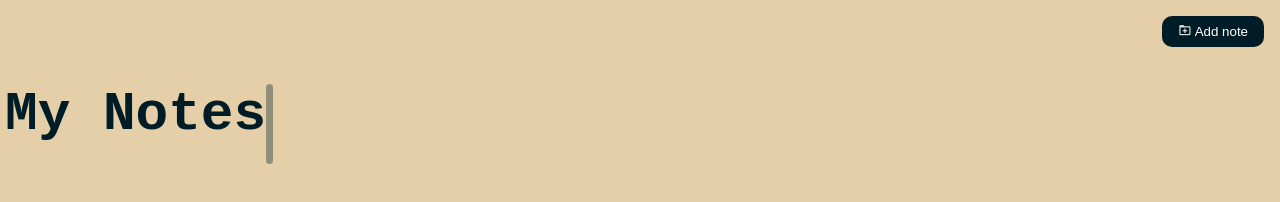
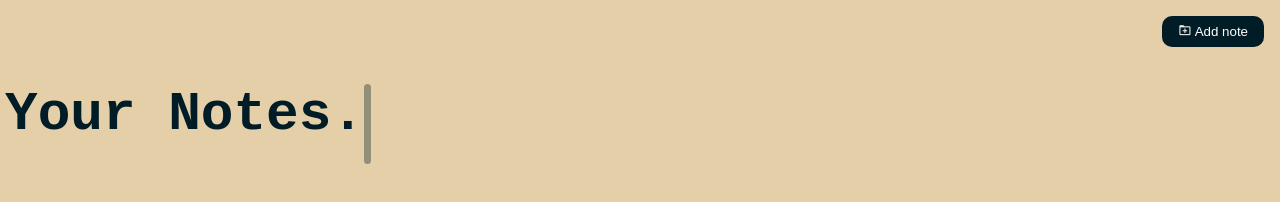
Before and after one commit to Ramil2503/My-Notes, a plain HTML site: page index.html in a window 1280 px wide. Drawn offline with nearby package versions, Linux system fonts and the light colour scheme.

Commit message:
Update index.html

```diff
--- a/index.html
+++ b/index.html
@@ -3,7 +3,7 @@
     <head>
         <meta charset="UTF-8" />
         <meta name="viewport" content="width=device-width, initial-scale=1.0" />
-        <title>My Notes</title>
+        <title>Your Notes</title>
         <link rel="stylesheet" href="CSS.css" />
         <link href='https://unpkg.com/boxicons@2.1.1/css/boxicons.min.css' rel='stylesheet'>
         <script src="https://cdnjs.cloudflare.com/ajax/libs/marked/1.1.1/marked.min.js"></script>
@@ -11,7 +11,7 @@
         <link rel="shortcut icon" href="favicon.png"/>
     </head>
     <body>
-        <h1 class="heading">My Notes</h1>
+        <h1 class="heading">Your Notes.</h1>
         <button class="add" id="add">
             <i class='bx bx-folder-plus'></i> Add note
         </button>
```
